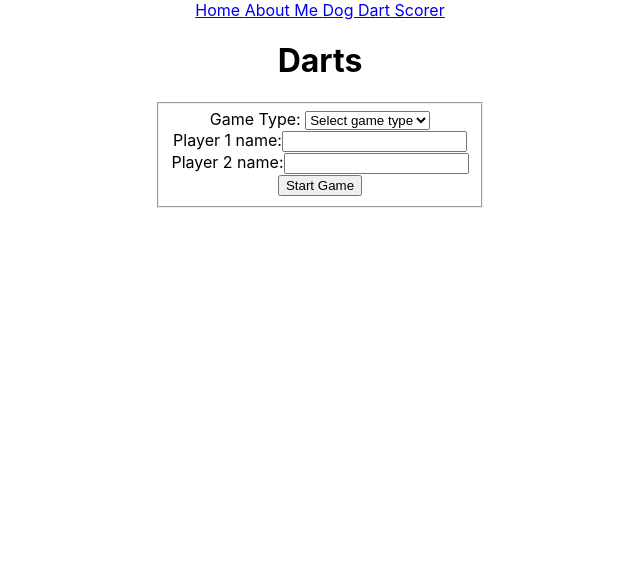
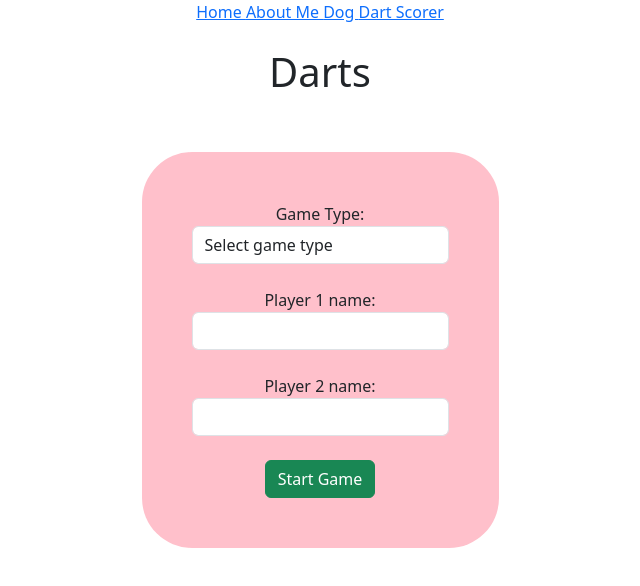
Before and after one commit to adelewatkins/ProjectAdeleFE, a React (Create React App) app: page /darts in a window 1280 px wide. Shown: the top 586 px of the page, without its empty margins (320-960 px from the left). Built offline with nearby package versions, Linux system fonts and the light colour scheme.

Commit message:
basic start game form working, links to back end

```diff
--- a/src/App.js
+++ b/src/App.js
@@ -1,10 +1,13 @@
 import logo from './logo.svg';
 import './App.css';
+import "bootstrap/dist/css/bootstrap.min.css";
+import "bootstrap/dist/js/bootstrap.min.js";
 import Home from './Components/Home';
 import { Link, Route, BrowserRouter as Router, Routes } from "react-router-dom";
 import AboutMe from './Components/AboutMe/AboutMe';
 import Dog from './Components/Dog/Dog';
 import DartScorer from './Components/Darts/DartScorer';
+
 
 function App() {
   return (
--- a/src/Components/Darts/DartScorer.jsx
+++ b/src/Components/Darts/DartScorer.jsx
@@ -1,7 +1,6 @@
 import { useState } from 'react';
 import axios from "axios";
-import Button from 'react-bootstrap/Button';
-import Form from 'react-bootstrap/Form';
+
 
 function DartScorer() {
   const [gameType, setGameType] = useState("");
@@ -9,12 +8,17 @@ function DartScorer() {
   const [playerTwoName, setPlayerTwoName] = useState("");
 
 
-  return (<div>
+  return (
+
+    <div>
+      <br />
       <h1>Darts</h1>
+      <br />
+      <br />
 
 
       <fieldset style={{ display: "inline-block" }}>
-      <form
+        <form style={{backgroundColor: "pink" , borderRadius: "50px", padding: "50px" }}
           onSubmit={(e) => {
             e.preventDefault(); axios.post("http://localhost:8082/darts/create", {
               gameType,
@@ -25,6 +29,7 @@ function DartScorer() {
                 setGameType("");
                 setPlayerOneName("");
                 setPlayerTwoName("");
+                console.log("Game type: " + gameType + ". " + "Player1: " + playerOneName + ". " + "Player2: " + playerTwoName);
               })
               .catch((err) => console.error(err));
           }}>
@@ -37,24 +42,32 @@ function DartScorer() {
             <option value='301'>301</option>
             <option value='501'>501</option>
           </select>
-        <br />
-
-        <label>Player 1 name:
-          <input type="text" />
-        </label>
 
           <br />
 
-        <label>Player 2 name:
-          <input type="text" />
-        </label>
+          <label htmlFor='p1name'>Player 1 name: </label>
+          <input
+            value={playerOneName}
+            onChange={(e) => setPlayerOneName(e.target.value)}
+            id='p1name' type='text' className='form-control'></input>
+
           <br />
-        <button>Start Game</button>
+
+          <label htmlFor='p2name'>Player 2 name: </label>
+          <input
+            value={playerTwoName}
+            onChange={(e) => setPlayerTwoName(e.target.value)}
+            id='p2name' type='text' className='form-control'></input>
+
+          <br />
+
+          <button type='submit' className='btn btn-success btn-md'>Start Game</button>
 
         </form>
       </fieldset>
 
-  </div>);
+    </div>
+  );
 }
 
 export default DartScorer;
```
Lines whose indentation alone changed are shown as unchanged.
